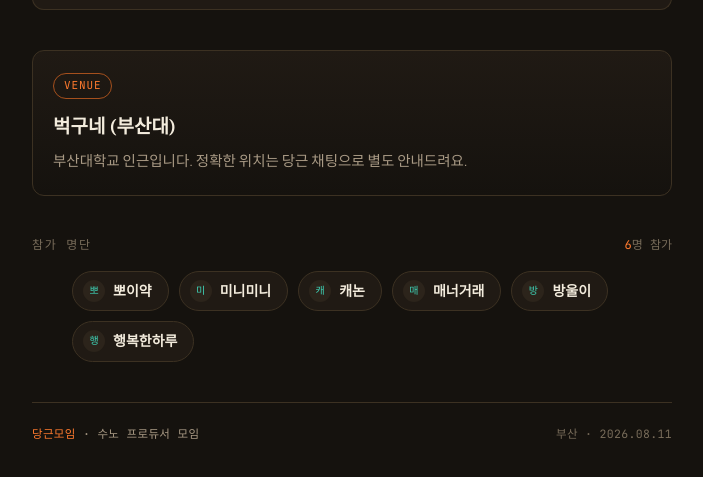
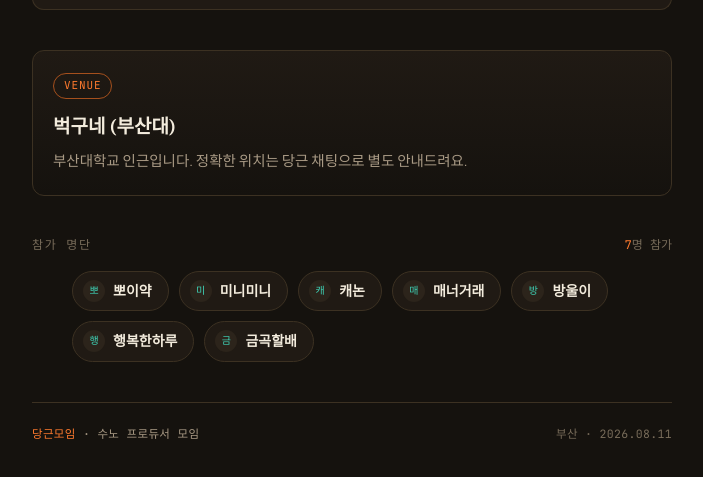
Before and after one commit to parkys1004/suno01, a plain HTML site: page index.html in a window 1280 px wide. Shown: the part 1850-2327 px from the top of the page, without its empty margins (288-991 px from the left). Drawn offline with Linux system fonts and the light colour scheme.

Commit message:
Add 금곡할배 to participant roster
Co-Authored-By: Claude Sonnet 5 <noreply@anthropic.com>

```diff
--- a/index.html
+++ b/index.html
@@ -674,7 +674,7 @@
 
   <div class="roster-head">
     <p class="section-label" style="margin:0;">참가 명단</p>
-    <span class="roster-count"><b>6</b>명 참가</span>
+    <span class="roster-count"><b>7</b>명 참가</span>
   </div>
   <ul class="roster">
     <li><span class="avatar" aria-hidden="true">뽀</span><span class="nick">뽀이약</span></li>
@@ -683,6 +683,7 @@
     <li><span class="avatar" aria-hidden="true">매</span><span class="nick">매너거래</span></li>
     <li><span class="avatar" aria-hidden="true">방</span><span class="nick">방울이</span></li>
     <li><span class="avatar" aria-hidden="true">행</span><span class="nick">행복한하루</span></li>
+    <li><span class="avatar" aria-hidden="true">금</span><span class="nick">금곡할배</span></li>
   </ul>
 
   <footer>
```
